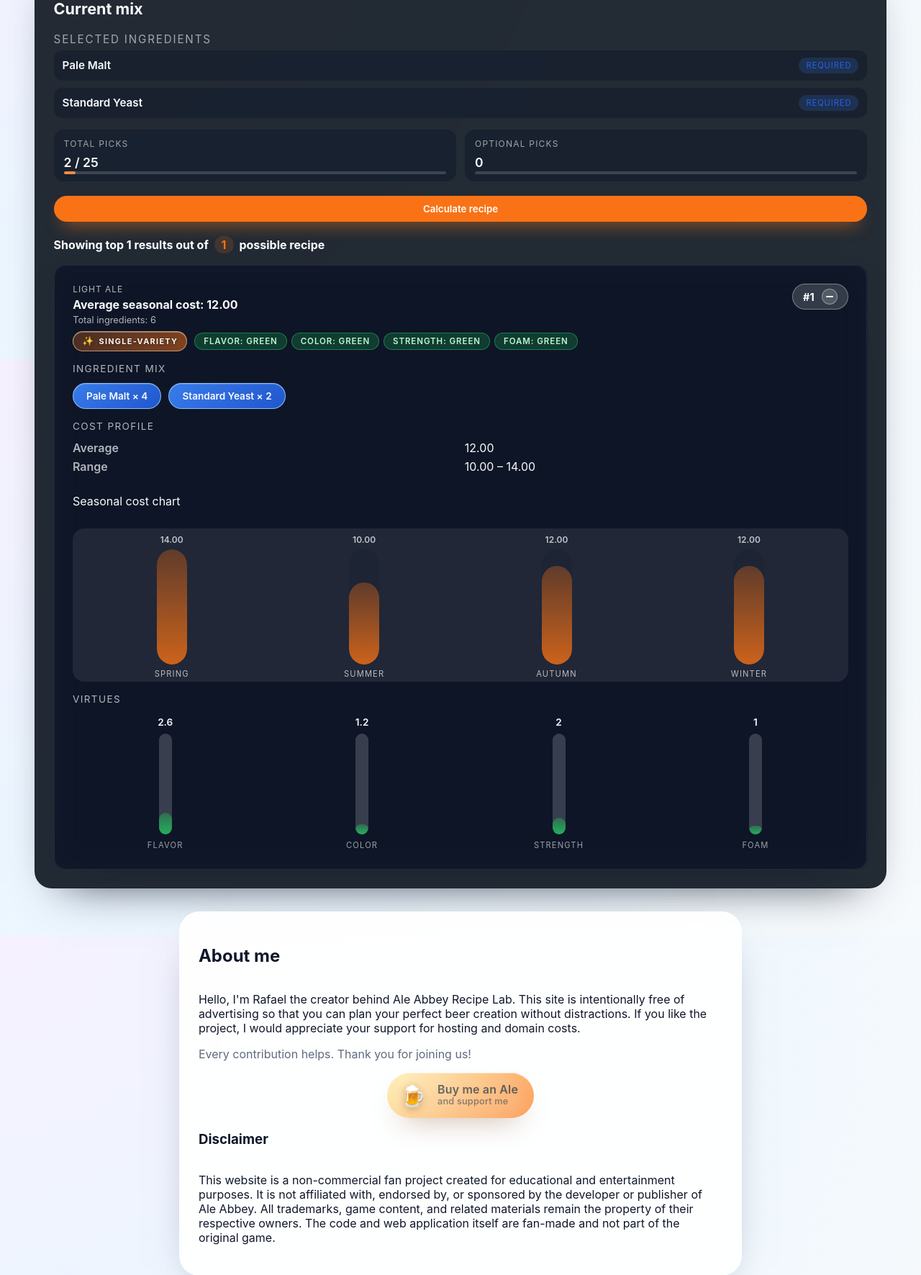
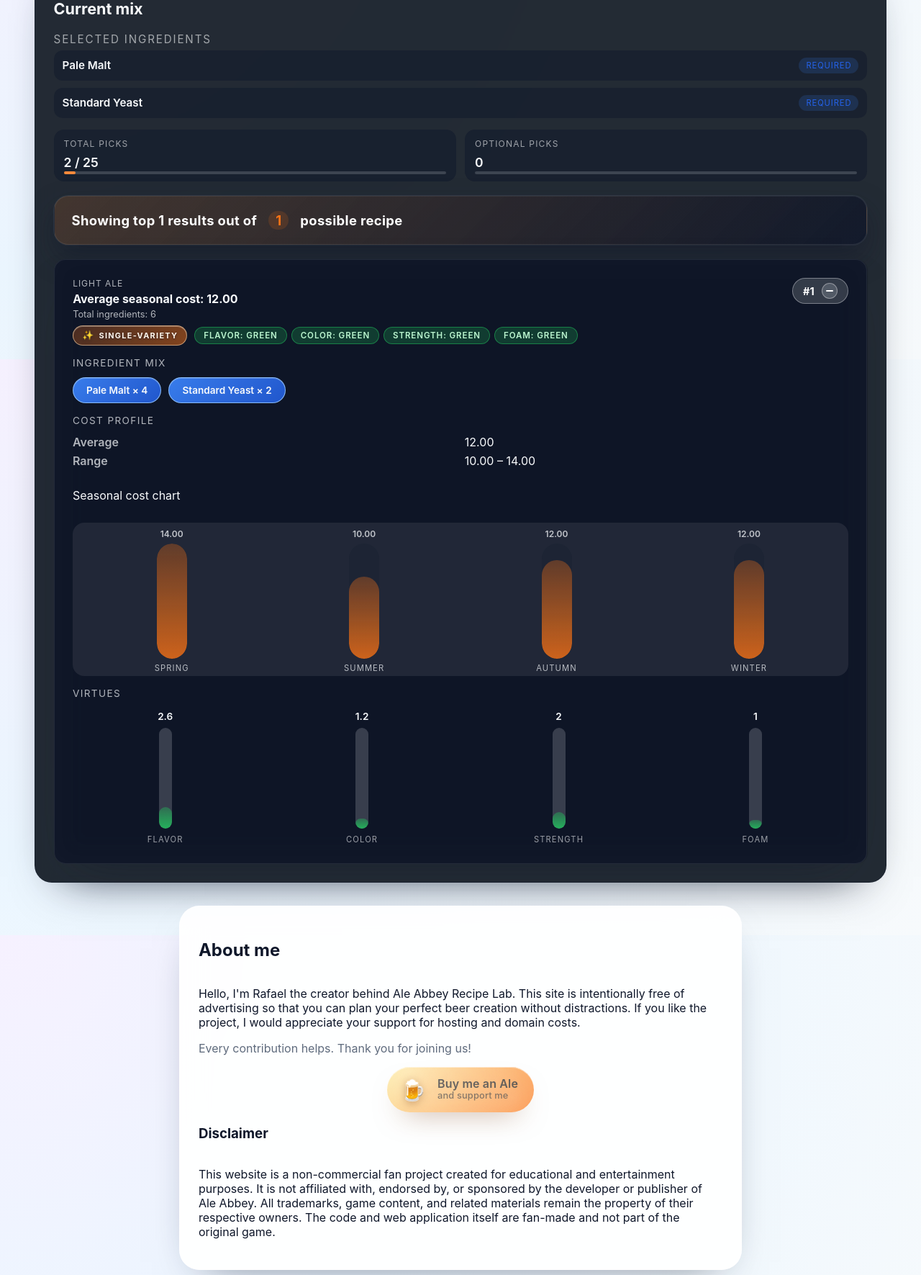
Before and after one commit to wojoeraf/AleAbbeyBeerCalculator, a Flask app: page / in a window 1280 px wide. Shown: the part 1901-3672 px from the top of the page at 72% size. Run offline with Flask 3, Linux system fonts and the light colour scheme.

Commit message:
Enhance autosolve results panel

```diff
--- a/static/solver.js
+++ b/static/solver.js
@@ -364,7 +364,6 @@ const initSolver = () => {
 
   const {
     attrCards,
-    submitBtn,
     setAllGreenBtn,
     styleSelect,
     ingredientRows,
@@ -1626,19 +1625,6 @@ const initSolver = () => {
     optionalToggleBtn.dataset.state = allChecked ? 'all' : hasAny ? 'some' : 'none';
   };
 
-  const updateSubmitState = () => {
-    if (!submitBtn) return;
-    const hasConstraint = attrCards.some((card) => {
-      const selectedBand = card.querySelector('input[type="radio"][data-color-radio]:checked');
-      const modeInput = card.querySelector('[data-mode-input]');
-      const bandValue = selectedBand ? selectedBand.value : null;
-      const bandActive = !!bandValue && bandValue !== 'any';
-      const modeActive = modeInput && modeInput.value !== 'any';
-      return bandActive || modeActive;
-    });
-    submitBtn.disabled = !hasConstraint;
-  };
-
   attrCards.forEach((card) => {
     const sliderRoot = card.querySelector('[data-slider]');
     const sliderController = sliderRoot ? createSlider(sliderRoot) : null;
@@ -1858,7 +1844,6 @@ const initSolver = () => {
             simpleSummaryUpdater();
           }
         }
-        updateSubmitState();
       };
 
       if (clearBtn) {
@@ -2383,7 +2368,6 @@ const initSolver = () => {
       syncSliderHandles();
       syncHiddenValues();
       updateSliderDisplay();
-      updateSubmitState();
       syncClearButtonState();
       scheduleAutoSolve();
     };
@@ -2444,7 +2428,6 @@ const initSolver = () => {
       applyCurrentSnapToStoredValues();
       syncHiddenValues();
       updateSliderDisplay();
-      updateSubmitState();
       syncClearButtonState();
       if (colorRadios.some((radio) => radio.checked)) {
         applyColorSelection(null, { focus: false, suppressSolve: true, suppressModeRestore: true });
@@ -2466,7 +2449,6 @@ const initSolver = () => {
       syncSliderHandles();
       syncHiddenValues();
       updateSliderDisplay();
-      updateSubmitState();
       syncClearButtonState();
       scheduleAutoSolve();
     };
@@ -2524,7 +2506,6 @@ const initSolver = () => {
       syncHiddenValues();
       updateSliderDisplay();
       applyColorSelection(null, { focus: false });
-      updateSubmitState();
       syncClearButtonState();
     };
 
@@ -2698,7 +2679,6 @@ const initSolver = () => {
       }
 
       setSliderDisabled(false);
-      updateSubmitState();
       syncClearButtonState();
     };
 
@@ -2789,7 +2769,6 @@ const initSolver = () => {
       if (typeof allGreenWatcher === 'function') {
         allGreenWatcher();
       }
-      updateSubmitState();
       scheduleAutoSolve();
 
       setButtonMode(currentMode === 'green' ? 'any' : 'green');
@@ -3450,7 +3429,6 @@ const initSolver = () => {
     applyStyleRequirements(styleSelect.value);
   }
 
-  updateSubmitState();
   updateOptionalToggleState();
   if (!styleSelect) {
     refreshMixSummary();
--- a/static/styles.css
+++ b/static/styles.css
@@ -2078,21 +2078,37 @@ body[data-theme='dark'] .chip:focus-visible {
   justify-content: center;
 }
 
-.mix-panel__submit {
-  align-self: stretch;
-}
-
 .results-section {
   display: flex;
   flex-direction: column;
-  gap: 16px;
+  gap: 20px;
 }
 
 .results-header {
+  position: relative;
   display: flex;
   justify-content: space-between;
   align-items: center;
-  gap: 16px;
+  gap: 20px;
+  padding: 20px 24px;
+  border-radius: 20px;
+  background: linear-gradient(135deg, var(--accent-muted), rgba(15, 23, 42, 0.82));
+  border: 1px solid var(--results-card-border);
+  box-shadow:
+    0 18px 38px rgba(15, 23, 42, 0.45),
+    0 0 0 1px rgba(148, 163, 184, 0.12);
+  overflow: hidden;
+}
+
+.results-header::before {
+  content: '';
+  position: absolute;
+  inset: auto -40% -60px auto;
+  width: 180px;
+  height: 180px;
+  background: radial-gradient(circle at center, rgba(249, 115, 22, 0.35), transparent 65%);
+  transform: rotate(12deg);
+  pointer-events: none;
 }
 
 .results-heading {
@@ -2103,8 +2119,25 @@ body[data-theme='dark'] .chip:focus-visible {
 
 .results-title {
   margin: 0;
-  font-size: 1rem;
+  display: inline-flex;
+  align-items: center;
+  gap: 12px;
+  font-size: 1.15rem;
+  letter-spacing: 0.02em;
   color: var(--results-card-title);
+}
+
+.results-title__icon {
+  display: inline-flex;
+  align-items: center;
+  justify-content: center;
+  width: 38px;
+  height: 38px;
+  border-radius: 12px;
+  background: rgba(249, 115, 22, 0.18);
+  color: var(--accent-strong);
+  box-shadow: 0 8px 18px rgba(249, 115, 22, 0.28);
+  font-size: 1.2rem;
 }
 
 .results-total-highlight {
--- a/static/ui-state.js
+++ b/static/ui-state.js
@@ -21,7 +21,6 @@ export const initUIState = () => {
 
   const selectors = {
     attrCards,
-    submitBtn: document.querySelector('[data-submit-button]'),
     setAllGreenBtn: document.querySelector('[data-set-all-green]'),
     styleSelect: document.querySelector('select[name="style"]'),
     ingredientRows: Array.from(document.querySelectorAll('[data-ingredient-row]')),
--- a/templates/index.html
+++ b/templates/index.html
@@ -423,11 +423,13 @@
                             </div>
                         </div>
                     </div>
-                    <button class="btn-primary mix-panel__submit" type="submit" data-submit-button{% if not has_active_constraints %} disabled{% endif %}>{{ ui.button_submit }}</button>
                     <section class="results-section" data-results>
                         <div class="results-header" data-results-header>
                             <div class="results-heading">
-                                <h3 class="section-title results-title" data-results-title>{{ ui.section_results }}</h3>
+                                <h3 class="section-title results-title" data-results-title>
+                                    <span class="results-title__icon" aria-hidden="true">⚗️</span>
+                                    {{ ui.section_results }}
+                                </h3>
                                 <p class="hint results-placeholder" data-results-placeholder>{{ ui.results_placeholder }}</p>
                             </div>
                             <div class="results-loading" data-results-loading hidden role="status" aria-live="polite">
```
